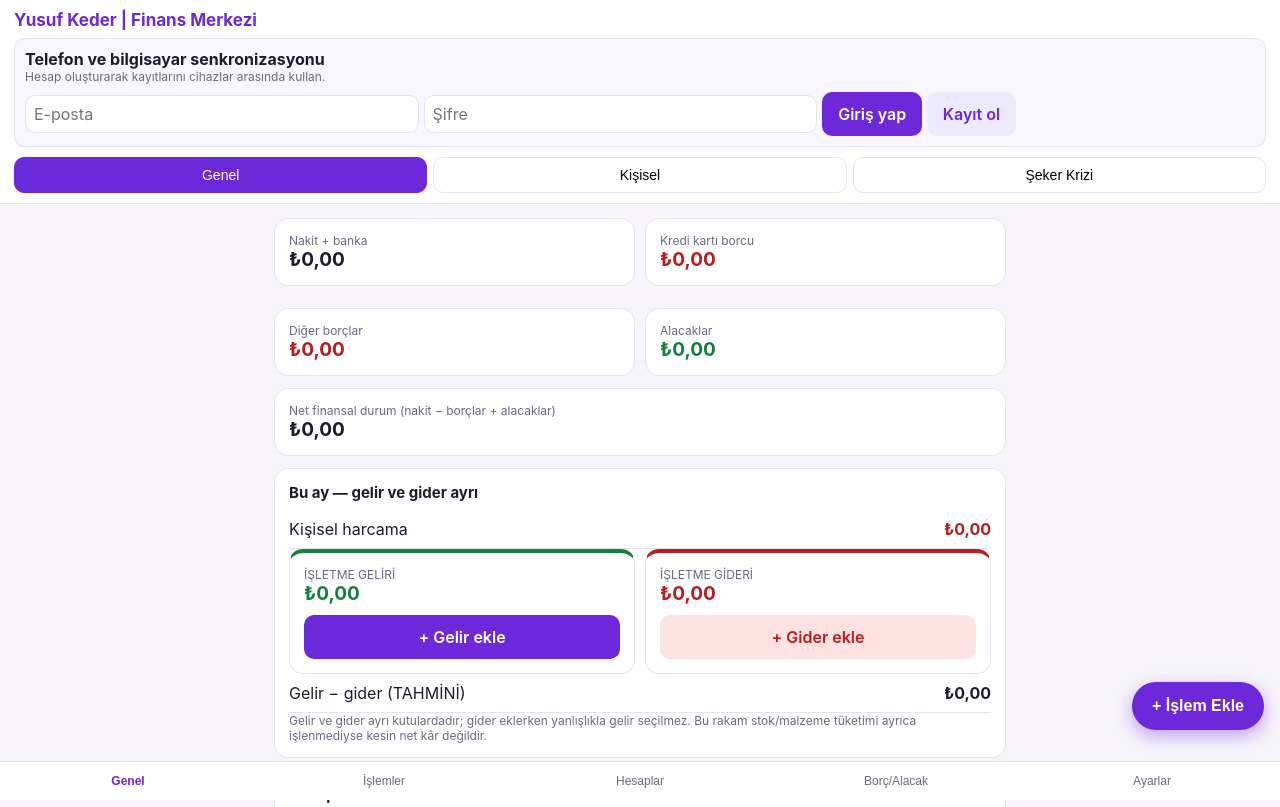
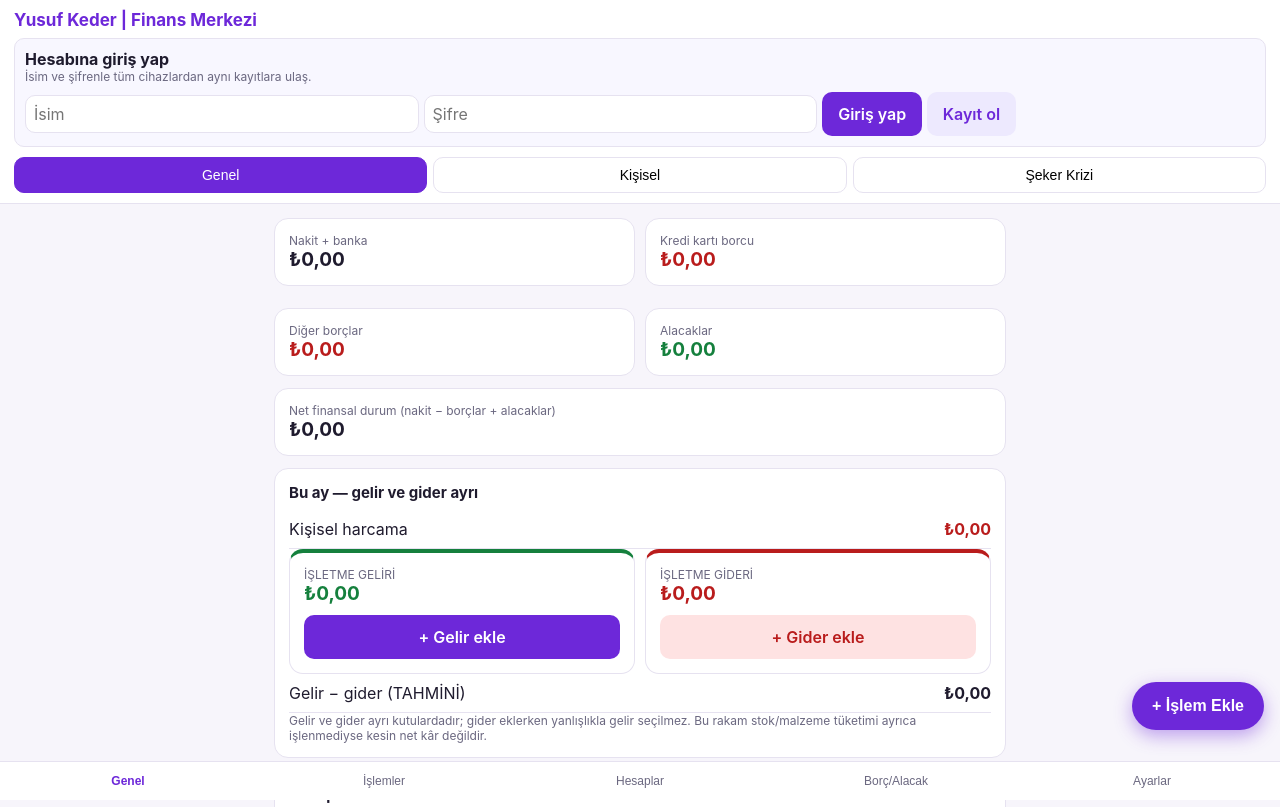
Before and after one commit to sekerkrizi/index.html, a plain HTML site: page index.html in a window 1280 px wide. Shown: the top 807 px of the page. Drawn offline with nearby package versions, Linux system fonts and the light colour scheme.

Commit message:
Update index.html

```diff
--- a/index.html
+++ b/index.html
@@ -70,7 +70,7 @@ return{cash,card,bo,al,net:cash-card-bo+al,kg:sum(t=>t.type==='gider'&&t.scope==
 /* --- arayüz --- */
 function render(){
 const nav=[['home','Genel'],['tx','İşlemler'],['acc','Hesaplar'],['debt','Borç/Alacak'],['set','Ayarlar']];
-const accountBox=user?`<div class="accountbar">☁️ ${esc(user.email)} <button class="b o" style="padding:5px 9px;font-size:12px" onclick="sb.auth.signOut()">Çıkış</button></div>`:`<div class="accountbar"><b>Telefon ve bilgisayar senkronizasyonu</b><div class="s">Hesap oluşturarak kayıtlarını cihazlar arasında kullan.</div><input id="em" type="email" placeholder="E-posta" autocomplete="username"><input id="pw" type="password" placeholder="Şifre" autocomplete="new-password"><button class="b" onclick="auth(0)">Giriş yap</button> <button class="b o" onclick="auth(1)">Kayıt ol</button>${sb?'':'<div class="s neg" style="margin-top:6px">Bulut bağlantısı henüz kurulmadı. Supabase ayarları eklenince hesap sistemi aktifleşir.</div>'}</div>`;
+const accountBox=user?`<div class="accountbar">☁️ ${esc((user.email||'').split('@')[0])} <button class="b o" style="padding:5px 9px;font-size:12px" onclick="sb.auth.signOut()">Çıkış</button></div>`:`<div class="accountbar"><b>Hesabına giriş yap</b><div class="s">İsim ve şifrenle tüm cihazlardan aynı kayıtlara ulaş.</div><input id="em" type="text" placeholder="İsim" autocomplete="username"><input id="pw" type="password" placeholder="Şifre" autocomplete="current-password"><button class="b" onclick="auth(0)">Giriş yap</button> <button class="b o" onclick="auth(1)">Kayıt ol</button>${sb?'':'<div class="s neg" style="margin-top:6px">Bulut bağlantısı henüz kurulmadı.</div>'}</div>`;
 $('#app').innerHTML=`<header><h1>Yusuf Keder | Finans Merkezi</h1>${accountBox}<div class="tabs">${[['h','Genel'],['k','Kişisel'],['i','Şeker Krizi']].map(x=>`<button class="${SC===x[0]?'on':''}" onclick="SC='${x[0]}';render()">${x[1]}</button>`).join('')}</div></header>
 <main>${sb?'':'<div class="warn">Yerel mod: veriler yalnızca bu cihazın tarayıcısında durur. Telefon ve bilgisayar arasında otomatik geçiş için Supabase URL/anon anahtarını ekleyip veritabanında app_state tablosunu oluşturun.</div>'}${views[V]()}</main>
 <button class="fab" onclick="openTx()">+ İşlem Ekle</button><nav>${nav.map(n=>`<button class="${V===n[0]?'on':''}" onclick="V='${n[0]}';render()">${n[1]}</button>`).join('')}</nav>`}
@@ -122,7 +122,8 @@ function dl(n,t,m){const a=document.createElement('a');a.href=URL.createObjectUR
 const bk=()=>dl('finans-yedek-'+today()+'.json',JSON.stringify(S),'application/json');
 function csv(){const A=id=>(S.accounts.find(a=>a.id===id)||{}).name||'';const r=[['Tarih','Tür','Tutar','Hesap','Hedef','Kategori','Kişi','Alan','Açıklama']].concat(live().map(t=>[t.date,TYPES[t.type]||'Düzeltme',(t.amt/100).toFixed(2),A(t.acc),A(t.to),t.cat||'',t.person||'',t.scope,t.desc||'']));dl('islemler-'+today()+'.csv','\ufeff'+r.map(x=>x.map(c=>'"'+String(c).replace(/"/g,'""')+'"').join(';')).join('\n'),'text/csv')}
 function rs(i){const f=i.files[0];if(!f)return;const r=new FileReader();r.onload=()=>{try{const d=JSON.parse(r.result);if(!Array.isArray(d.accounts)||!Array.isArray(d.tx)||d.tx.some(t=>!t.id||!(t.amt>0)||!t.date||!t.type))throw 0;if(!confirm('Yedek mevcut verilerle BİRLEŞTİRİLECEK (aynı kayıtlarda en yeni olan kalır). Devam edilsin mi?'))return;S=merge(S,{...d,log:d.log||[]});save();toast('Yedek yüklendi.')}catch(e){toast('Geçersiz yedek dosyası.')}};r.readAsText(f)}
-async function auth(up){if(!sb)return toast('Önce Supabase bağlantısı kurulmalı. CFG.url ve CFG.key alanlarını doldurun.');const e=$('#em').value.trim(),p=$('#pw').value;if(!e||p.length<6)return toast('Geçerli e-posta ve en az 6 karakterli şifre girin.');const{error}=up?await sb.auth.signUp({email:e,password:p}):await sb.auth.signInWithPassword({email:e,password:p});if(error)toast(error.message);else if(up)toast('Kayıt oluşturuldu. E-posta onayı açıksa onaylayın.')}
+const internalEmail=name=>name.trim().toLowerCase().replace(/\s+/g,'')+'@finansmerkezi.local';
+async function auth(up){if(!sb)return toast('Supabase bağlantısı kurulmalı.');const name=$('#em').value.trim(),p=$('#pw').value;if(!/^[a-zA-Z0-9_ğüşöçıİĞÜŞÖÇ.-]{3,30}$/.test(name)||p.length<6)return toast('İsim en az 3 karakter, şifre en az 6 karakter olmalı.');const e=internalEmail(name);const{error}=up?await sb.auth.signUp({email:e,password:p}):await sb.auth.signInWithPassword({email:e,password:p});if(error)toast(error.message);else if(up)toast('Kayıt oluşturuldu. Şimdi giriş yapabilirsin.')}
 async function start(){
 if(CFG.url&&CFG.key&&window.supabase){sb=supabase.createClient(CFG.url,CFG.key);
 const{data}=await sb.auth.getSession();user=data.session?data.session.user:null;
```
